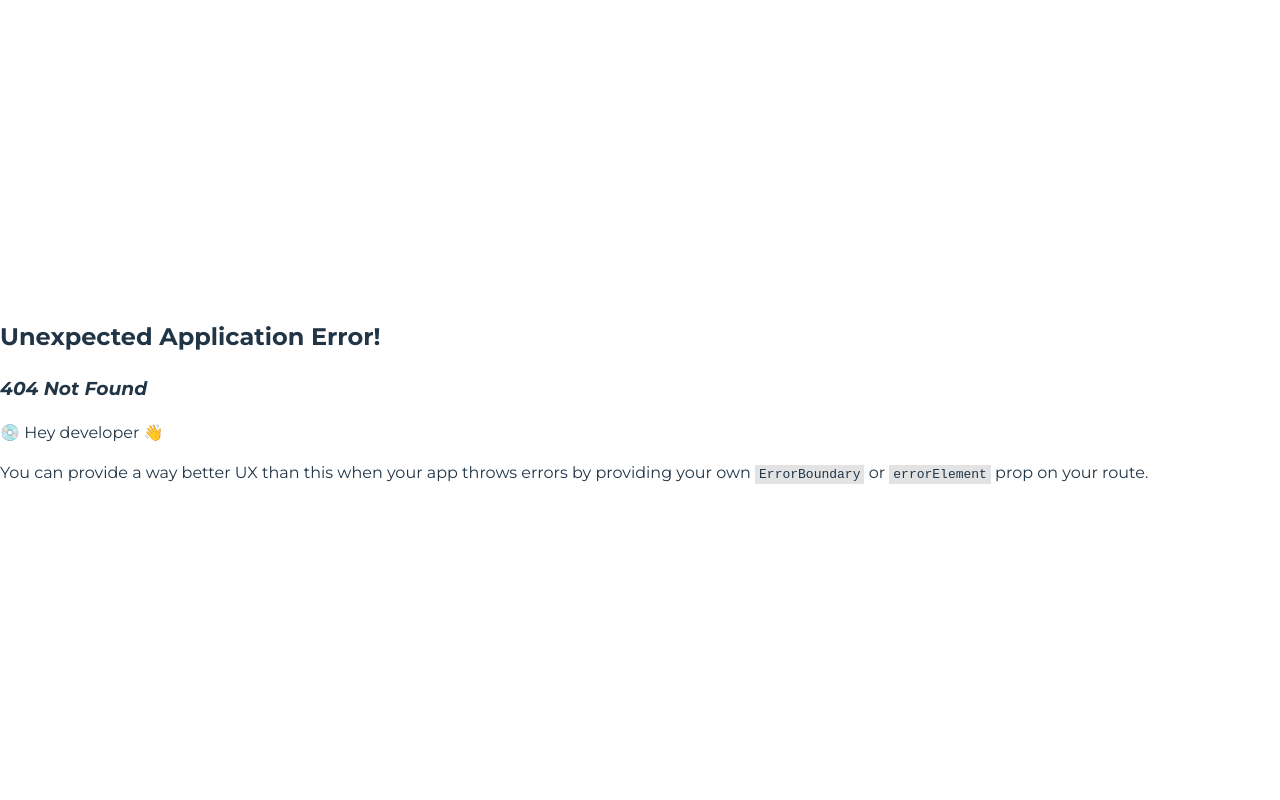
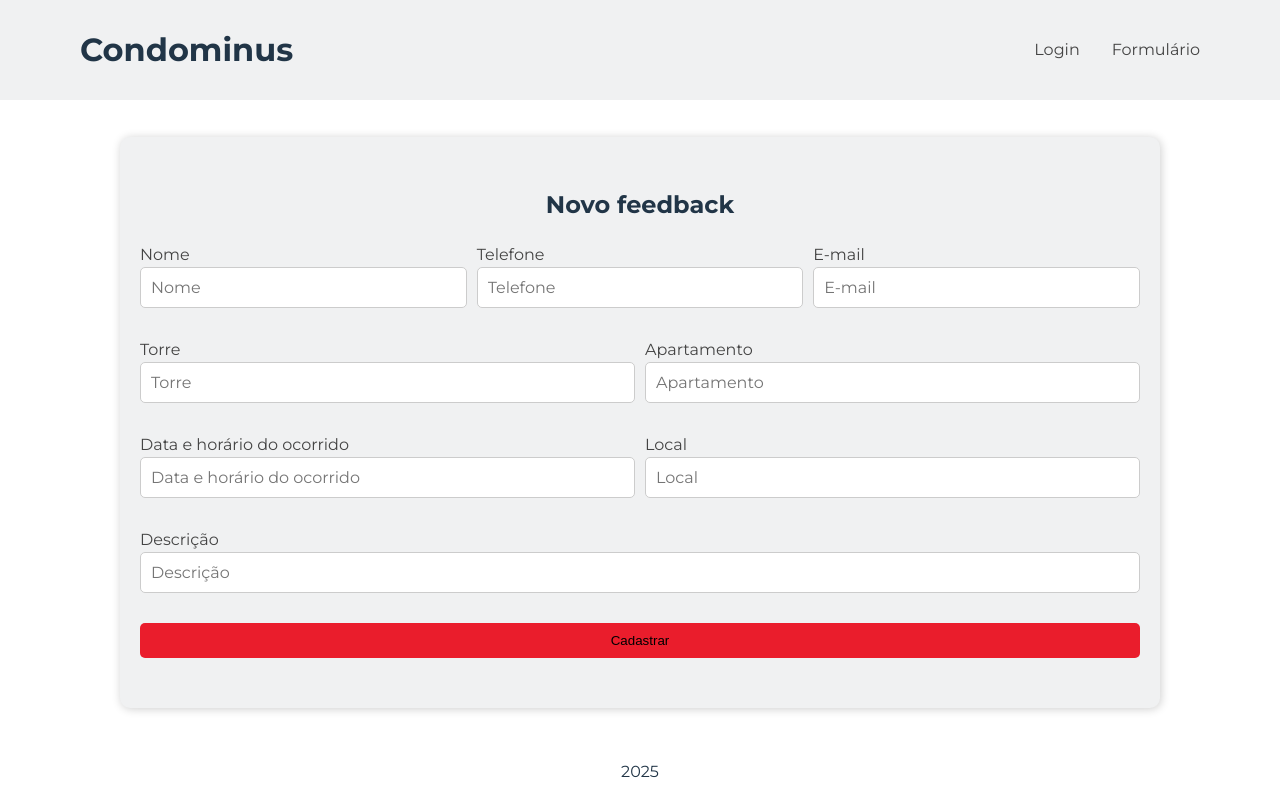
Before and after one commit to ir2508/condominus, a React (Vite) app in the folder condominus-frontend/: page /nova-reclamacao in a window 1280 px wide. Before the commit this address had no page. Built offline with nearby package versions, Linux system fonts and the light colour scheme.

Commit message:
Criacao da pagina com o formulario de reclamacao, criacao do state para os inputs e handler no onchange de cada input

```diff
--- a/condominus-frontend/src/components/Header/index.jsx
+++ b/condominus-frontend/src/components/Header/index.jsx
@@ -31,10 +31,10 @@ const NavigationMenuStyled = styled.nav`
 const Header = () => {
     return (
         <MainHeaderStyled>
-            <ProjectNameStyled>us</ProjectNameStyled>
+            <ProjectNameStyled>Condominus</ProjectNameStyled>
             <NavigationMenuStyled>
-                <NavLink className="menu">Login</NavLink>
-                <NavLink className="menu">Formulário</NavLink>
+                <NavLink className="menu" to={"/"}>Login</NavLink>
+                <NavLink className="menu" to={"/nova-reclamacao"} >Formulário</NavLink>
             </NavigationMenuStyled>
         </MainHeaderStyled>
     )
--- a/condominus-frontend/src/components/Input/index.jsx
+++ b/condominus-frontend/src/components/Input/index.jsx
@@ -24,11 +24,11 @@ const InputStyled = styled.input`
 
 `
 
-const Input = ({ inputType, label, inputRequired }) => {
+const Input = ({ inputType, label, inputRequired, onChange, inputId }) => {
     return (
         <DivInputStyled>
             <label>{label}</label>
-            <InputStyled type={inputType} placeholder={label} required={inputRequired?"required":""}/>
+            <InputStyled id={inputId} type={inputType} placeholder={label} required={inputRequired?"required":""} onChange={onChange}/>
         </DivInputStyled>
     )
 }
--- /dev/null
+++ b/condominus-frontend/src/pages/ComplaintForm/index.jsx
@@ -0,0 +1,106 @@
+import Input from "../../components/Input"
+import Button from "../../components/Button"
+import styled from "styled-components"
+import { useState } from "react"
+
+const MainContentStyled = styled.div`
+    display: flex;
+    justify-content: center;
+    align-items: center;
+`
+
+const LoginSectionStyled = styled.section`
+    background-color: var(--bg-color);
+    padding: 50px 20px;
+    border-radius: 10px;
+    box-shadow: 1px 1px 10px #cecece;
+    min-width: 500px;
+    width: 1000px;
+
+    h2 {
+        margin: 0;
+        text-align: center;
+    }
+`
+
+const FormStyled = styled.form`
+    display: flex;
+    flex-wrap: wrap;
+    gap: 10px;
+    box-sizing: border-box;
+
+    .col-1 {
+        flex: 1 1 100%;
+    }
+
+    .col-2 {
+        flex: 1 1 calc(50% - 16px);
+    }
+
+    .col-3 {
+        flex: 1 1 calc(33.333% - 16px);
+    }
+`
+
+const ComplaintForm = () => {
+    const [complaint, setComplaint] = useState({
+        nome: "",
+        email: "",
+        telefone: "",
+        torre: "",
+        apartamento: "",
+        data: "",
+        local: "",
+        descricao: "",
+    })
+
+    const handleChange = (e) => {
+        setComplaint({
+            ...complaint,
+            [e.target.id]: e.target.value,
+        })
+        console.log(complaint)
+    }
+
+    return (
+        <MainContentStyled>
+            <LoginSectionStyled>
+                <h2>Novo feedback</h2>
+                <FormStyled>
+                    <div className="col-3">
+                        <Input inputId="nome" inputType="text" label="Nome" inputRequired={false} onChange={handleChange} />
+                    </div>
+                    <div className="col-3">
+                        <Input inputId="email" inputType="text" label="Telefone" inputRequired={false} onChange={handleChange} />
+                    </div>
+                    <div className="col-3">
+                        <Input inputId="telefone" inputType="email" label="E-mail" inputRequired={false} onChange={handleChange} />
+                    </div>
+                    <div className="col-2">
+                        <Input inputId="torre" inputType="text" label="Torre" inputRequired={true} onChange={handleChange} />
+                    </div>
+                    <div className="col-2">
+                        <Input inputId="apartamento" inputType="text" label="Apartamento" inputRequired={true} onChange={handleChange} />
+                    </div>
+
+                    <div className="col-2">
+                        <Input inputId="data" inputType="text" label="Data e horário do ocorrido" inputRequired={true} onChange={handleChange} />
+                    </div>
+                    <div className="col-2">
+                        <Input inputId="local" inputType="text" label="Local" inputRequired={true} onChange={handleChange} />
+                    </div>
+
+                    <div className="col-1">
+                        <Input inputId="descricao" inputType="text" label="Descrição" inputRequired={true} onChange={handleChange} />
+                    </div>
+
+                    <div className="col-1">
+                        <Button>Cadastrar</Button>
+                    </div>
+                </FormStyled>
+            </LoginSectionStyled>
+        </MainContentStyled>
+    )
+}
+
+export default ComplaintForm
--- a/condominus-frontend/src/pages/Login/index.jsx
+++ b/condominus-frontend/src/pages/Login/index.jsx
@@ -24,7 +24,7 @@ const LoginSectionStyled = styled.section`
 const Login = () => {
     return (
         <MainContentStyled>
-            <LoginSectionStyled className="login-section">
+            <LoginSectionStyled>
                 <h2>Login</h2>
                 <form>
                     <Input inputType="text" label="Login" inputRequired={true} />
--- a/condominus-frontend/src/routes/index.jsx
+++ b/condominus-frontend/src/routes/index.jsx
@@ -1,6 +1,7 @@
 import { createBrowserRouter } from "react-router-dom"
 import Login from "../pages/Login"
 import FormLayout from "../layouts/FormLayout"
+import ComplaintForm from "../pages/ComplaintForm"
 
 export const router = createBrowserRouter([
     {
@@ -8,6 +9,7 @@ export const router = createBrowserRouter([
         element: <FormLayout />,
         children: [
             { path: "/", element: <Login /> },
+            { path: "/nova-reclamacao", element: <ComplaintForm /> },
         ],
     },
 ])
```
Also changed, not shown: condominus-frontend/src/pages/Complaint/index.jsx (deleted).
